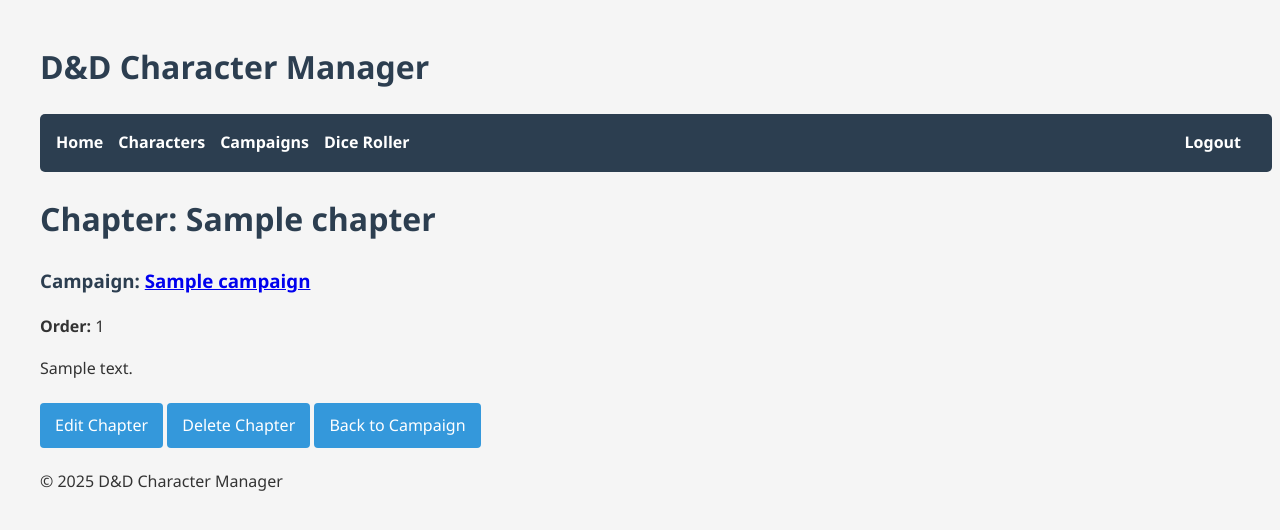
After one commit to Spurgelwurg/DnD_Django, a Django app: page /game/campaign/1/chapters/1/ in a window 1280 px wide. The commit adds this page. Shown: the top 530 px of the page. Run offline with Django 5.2, Linux system fonts and the light colour scheme; a user stored in the database is signed in; tables that the repository leaves empty hold one stand-in row (values such as "Sample post").

Commit message:
feat(campaign remake): extend campaign for chapters

```diff
--- a/DnD_Django/settings.py
+++ b/DnD_Django/settings.py
@@ -40,6 +40,7 @@ INSTALLED_APPS = [
     'django.contrib.staticfiles',
     'game',
     'game.character_management',
+    'game.campaign_management',
 ]
 
 MIDDLEWARE = [
--- a/game/campaign_management/admin.py
+++ b/game/campaign_management/admin.py
@@ -1,6 +1,7 @@
 from django.contrib import admin
-from .models import Campaign, CampaignSession, CampaignCharacter
+from .models import Campaign, CampaignSession, CampaignCharacter, Chapter
 
 admin.site.register(Campaign)
 admin.site.register(CampaignSession)
 admin.site.register(CampaignCharacter)
+admin.site.register(Chapter)
--- a/game/campaign_management/models.py
+++ b/game/campaign_management/models.py
@@ -29,3 +29,15 @@ class CampaignCharacter(models.Model):
 
     def __str__(self):
         return f"{self.character.name} in {self.campaign.name}"
+
+class Chapter(models.Model):
+    campaign = models.ForeignKey(Campaign, on_delete=models.CASCADE, related_name="chapters")
+    title = models.CharField(max_length=200)
+    description = models.TextField()
+    order = models.IntegerField(default=1)  # To organize chapters sequentially
+
+    class Meta:
+        ordering = ['order']  # Always return chapters in proper order
+
+    def __str__(self):
+        return f"{self.campaign.name} - Chapter {self.order}: {self.title}"
--- a/game/campaign_management/urls.py
+++ b/game/campaign_management/urls.py
@@ -9,4 +9,8 @@ urlpatterns = [
     path('<int:campaign_id>/', views.campaign_detail, name='campaign_detail'),
     path('<int:campaign_id>/edit/', views.campaign_edit, name='campaign_edit'),
     path('<int:campaign_id>/delete/', views.campaign_delete, name='campaign_delete'),
+    path('<int:campaign_id>/chapters/create/', views.chapter_create, name='chapter_create'),
+    path('<int:campaign_id>/chapters/<int:chapter_id>/', views.chapter_detail, name='chapter_detail'),
+    path('<int:campaign_id>/chapters/<int:chapter_id>/edit/', views.chapter_edit, name='chapter_edit'),
+    path('<int:campaign_id>/chapters/<int:chapter_id>/delete/', views.chapter_delete, name='chapter_delete'),
 ]
--- a/game/campaign_management/views.py
+++ b/game/campaign_management/views.py
@@ -3,6 +3,81 @@ from django.views.generic import ListView
 from .models import Campaign, CampaignSession, CampaignCharacter
 from .forms import CampaignForm, CampaignSessionForm, CampaignCharacterForm
 
+from django.contrib.auth.decorators import login_required
+from .models import Campaign, CampaignSession, CampaignCharacter, Chapter
+from .forms import CampaignForm, CampaignSessionForm, CampaignCharacterForm, ChapterForm
+
+
+@login_required
+def chapter_create(request, campaign_id):
+    campaign = get_object_or_404(Campaign, id=campaign_id)
+
+    if request.method == 'POST':
+        form = ChapterForm(request.POST)
+        if form.is_valid():
+            chapter = form.save(commit=False)
+            chapter.campaign = campaign
+            chapter.save()
+            return redirect('game:campaign_management:campaign_detail', campaign_id=campaign.id)
+    else:
+        # Default to the next order number
+        next_order = 1
+        if campaign.chapters.exists():
+            next_order = campaign.chapters.order_by('-order').first().order + 1
+        form = ChapterForm(initial={'order': next_order})
+
+    return render(request, 'game/campaign_management/chapter_form.html', {
+        'form': form,
+        'campaign': campaign
+    })
+
+
+@login_required
+def chapter_detail(request, campaign_id, chapter_id):
+    campaign = get_object_or_404(Campaign, id=campaign_id)
+    chapter = get_object_or_404(Chapter, id=chapter_id, campaign=campaign)
+
+    return render(request, 'game/campaign_management/chapter_detail.html', {
+        'campaign': campaign,
+        'chapter': chapter
+    })
+
+
+@login_required
+def chapter_edit(request, campaign_id, chapter_id):
+    campaign = get_object_or_404(Campaign, id=campaign_id)
+    chapter = get_object_or_404(Chapter, id=chapter_id, campaign=campaign)
+
+    if request.method == 'POST':
+        form = ChapterForm(request.POST, instance=chapter)
+        if form.is_valid():
+            form.save()
+            return redirect('game:campaign_management:chapter_detail',
+                            campaign_id=campaign.id,
+                            chapter_id=chapter.id)
+    else:
+        form = ChapterForm(instance=chapter)
+
+    return render(request, 'game/campaign_management/chapter_edit.html', {
+        'form': form,
+        'campaign': campaign,
+        'chapter': chapter
+    })
+
+
+@login_required
+def chapter_delete(request, campaign_id, chapter_id):
+    campaign = get_object_or_404(Campaign, id=campaign_id)
+    chapter = get_object_or_404(Chapter, id=chapter_id, campaign=campaign)
+
+    if request.method == 'POST':
+        chapter.delete()
+        return redirect('game:campaign_management:campaign_detail', campaign_id=campaign.id)
+
+    return render(request, 'game/campaign_management/chapter_delete.html', {
+        'campaign': campaign,
+        'chapter': chapter
+    })
 
 class CampaignListView(ListView):
     model = Campaign
--- a/game/templates/game/base.html
+++ b/game/templates/game/base.html
@@ -175,6 +175,24 @@
             margin-top: 10px;
             margin-bottom: 15px;
         }
+
+        .chapter-list {
+            list-style: none;
+            padding: 0;
+        }
+
+        .chapter-list li {
+            background: white;
+            padding: 15px;
+            margin-bottom: 10px;
+            border-radius: 5px;
+            box-shadow: 0 1px 3px rgba(0, 0, 0, 0.1);
+        }
+
+        .chapter-order {
+            font-weight: bold;
+            margin-right: 5px;
+        }
     </style>
     {% block extra_head %}
     {% endblock %}
--- /dev/null
+++ b/game/templates/game/campaign_management/chapter_detail.html
@@ -0,0 +1,19 @@
+{% extends 'game/base_menu.html' %}
+
+{% block content %}
+<h1>Chapter: {{ chapter.title }}</h1>
+<h3>Campaign: <a href="{% url 'game:campaign_management:campaign_detail' campaign.id %}">{{ campaign.name }}</a></h3>
+
+<div class="chapter-content">
+    <p><strong>Order:</strong> {{ chapter.order }}</p>
+    <div class="chapter-description">
+        {{ chapter.description|linebreaks }}
+    </div>
+</div>
+
+<div class="action-buttons">
+    <a href="{% url 'game:campaign_management:chapter_edit' campaign.id chapter.id %}" class="button">Edit Chapter</a>
+    <a href="{% url 'game:campaign_management:chapter_delete' campaign.id chapter.id %}" class="button">Delete Chapter</a>
+    <a href="{% url 'game:campaign_management:campaign_detail' campaign.id %}" class="button">Back to Campaign</a>
+</div>
+{% endblock %}
```
Also changed, not shown: game/campaign_management/forms.py (+10 -1 lines), game/templates/game/campaign_management/campaign_detail.html (+16 -0 lines), game/templates/game/campaign_management/chapter_delete.html (added, +16 -0 lines), game/templates/game/campaign_management/chapter_edit.html (added, +13 -0 lines), game/templates/game/campaign_management/chapter_form.html (added, +13 -0 lines), game/campaign_management/migrations/0001_initial.py (added), game/campaign_management/migrations/0002_chapter.py (added), game/campaign_management/migrations/__init__.py (added), game/migrations/0007_remove_campaigncharacter_campaign_and_more.py (added).
